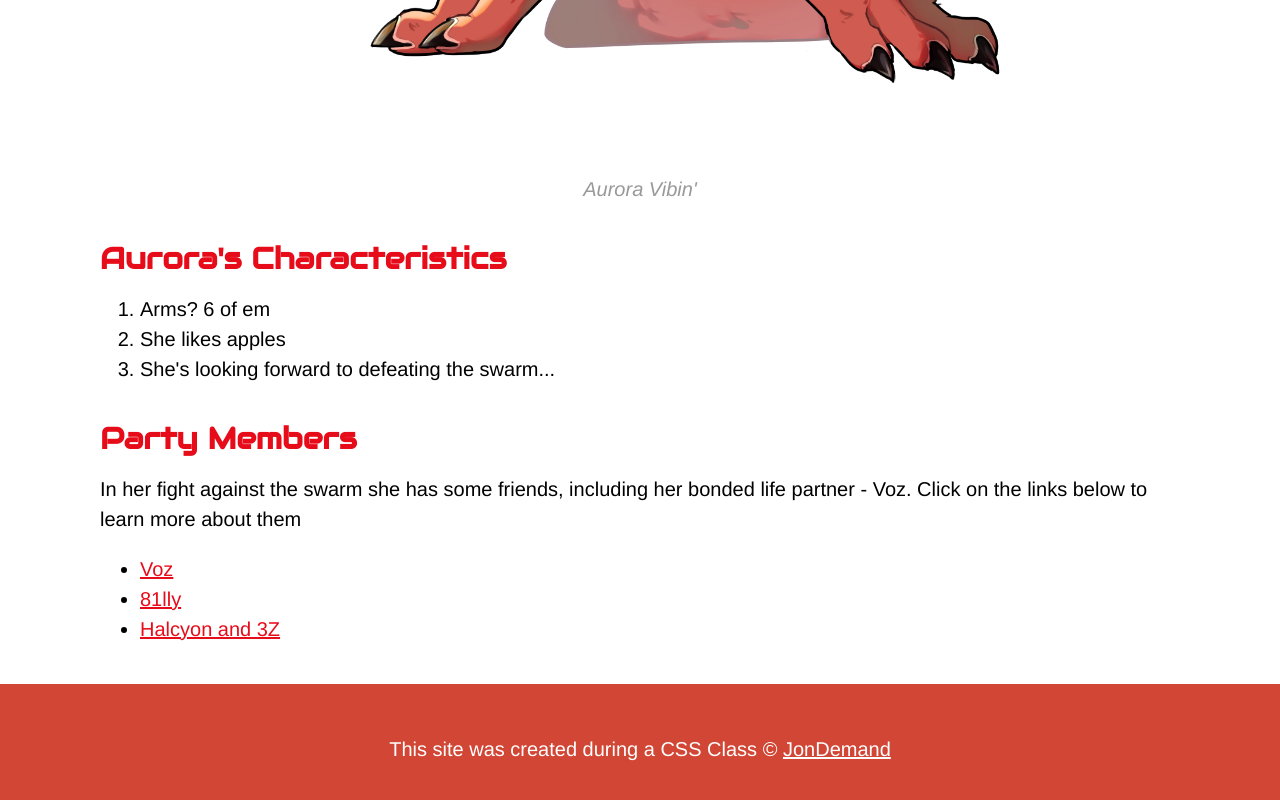
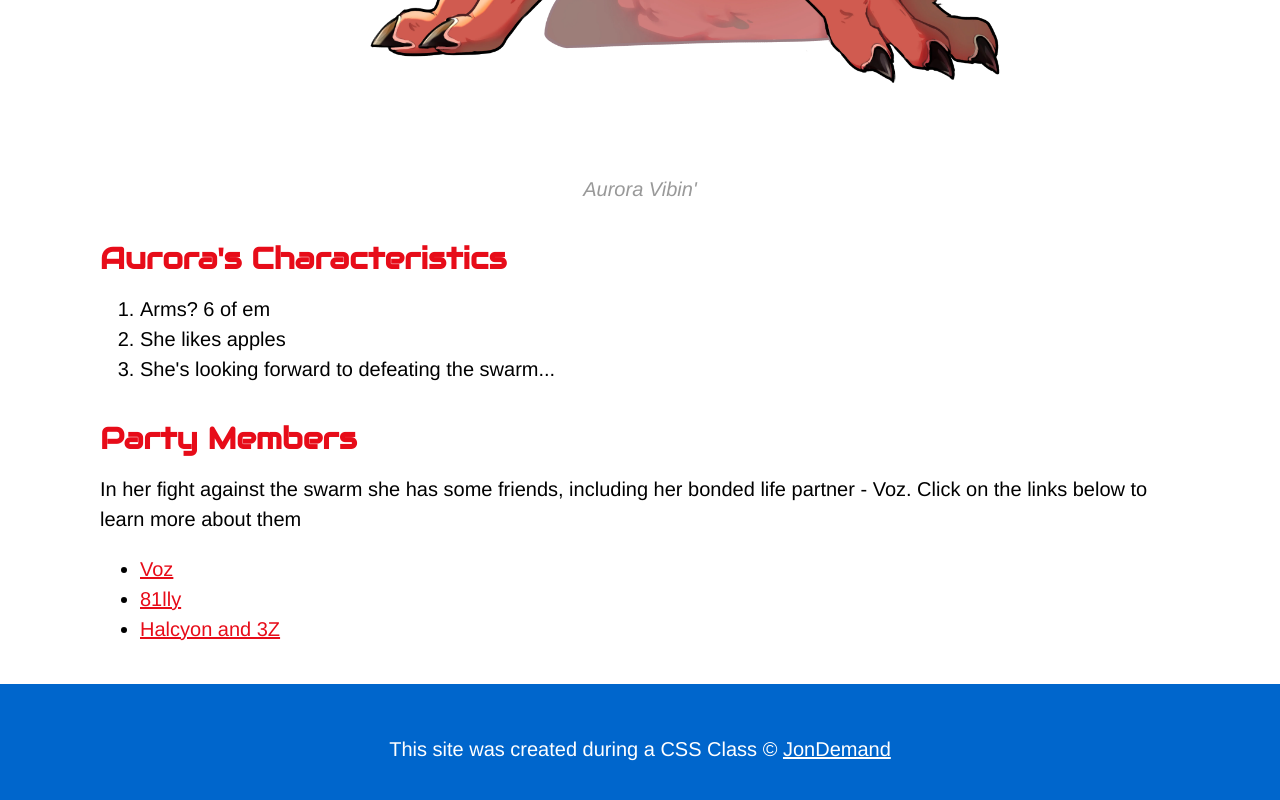
Before and after one commit to JonDemand/JonDemand-CSS-Demo, a plain HTML site: page index.html in a window 1280 px wide. Shown: the part 1616-2416 px from the top of the page. Drawn offline with Linux system fonts and the light colour scheme.

Commit message:
changed footer colour

```diff
--- a/css/aurora.css
+++ b/css/aurora.css
@@ -44,7 +44,7 @@ a:hover{
     background-color:#483a94
 }
 footer{
-    background-color:#d14635;
+    background-color:#0066cc;
     text-align: center;
     color: white;
     padding: 50px;
```
